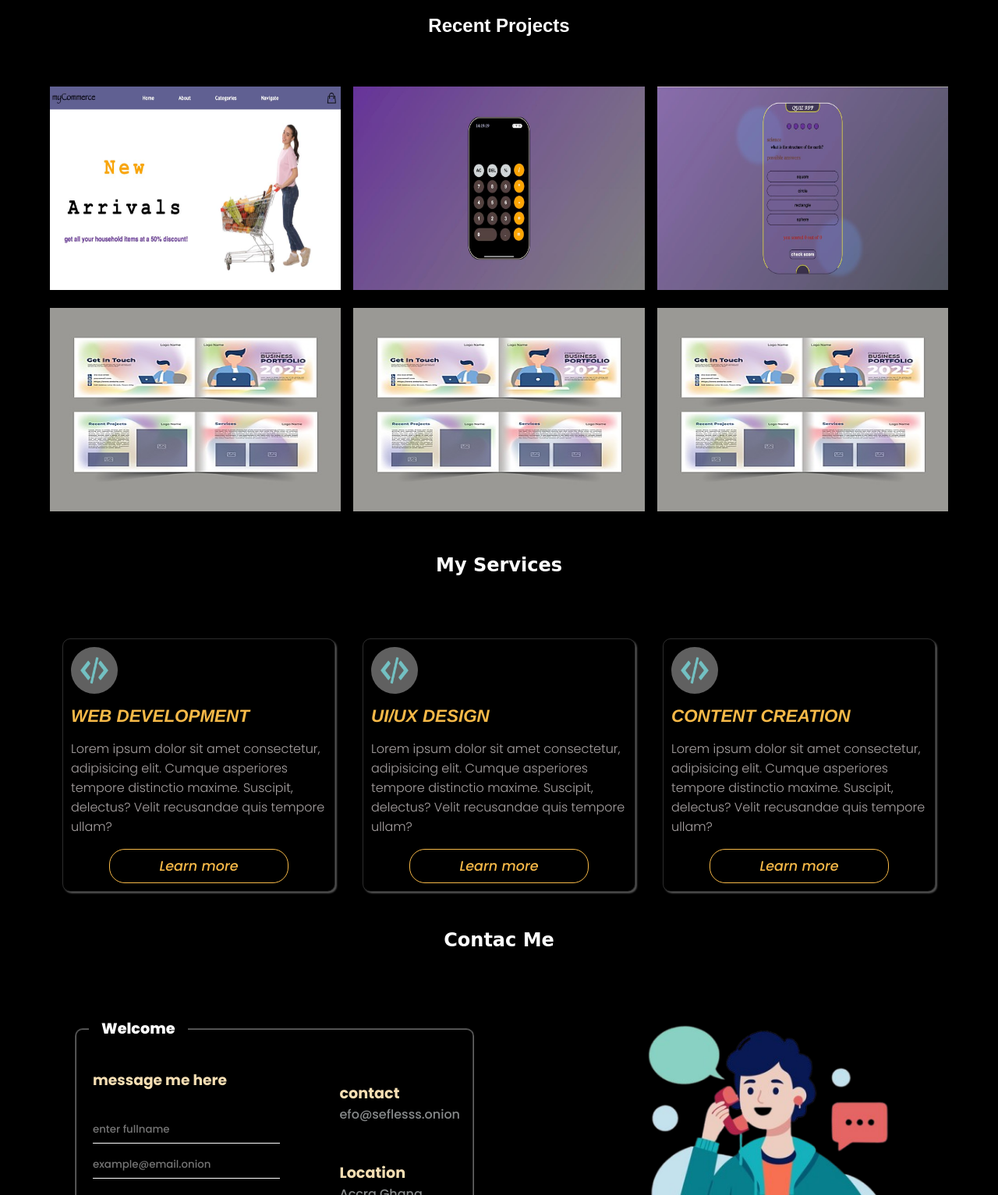
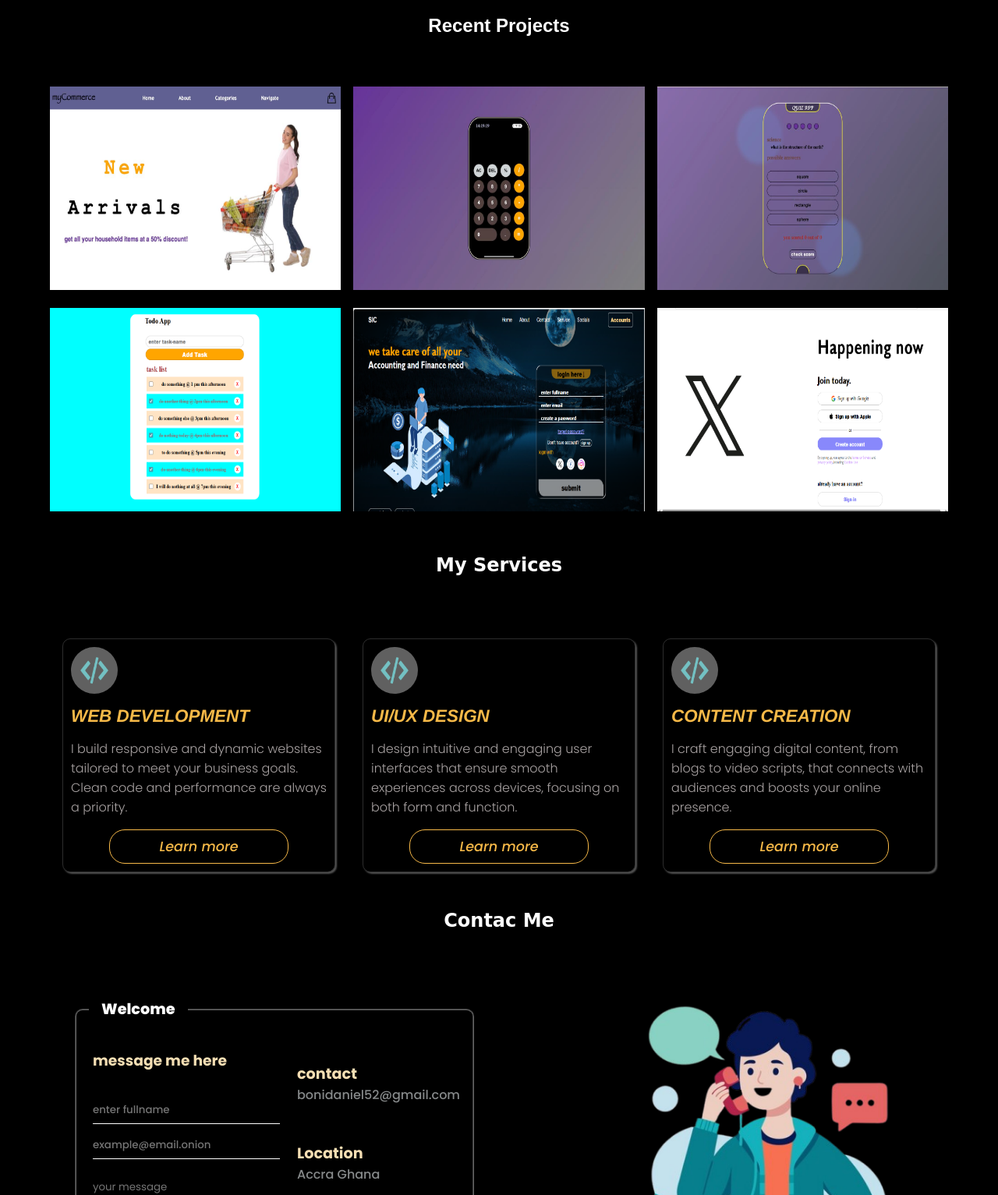
Before and after one commit to Stuck-in-code/personal-portfolio, a plain HTML site: page index.html in a window 1280 px wide. Shown: the part 1940-3473 px from the top of the page at 78% size. Drawn offline with nearby package versions, Linux system fonts and the light colour scheme.

Commit message:
made some last minutes changes

```diff
--- a/index.html
+++ b/index.html
@@ -94,7 +94,7 @@
           <div class="info-bottom">
             <div class="link-content">
   <ul class="list-items active-list" id="education">
-    <li><span>BSc in Accounting</span> <br> Graduated from University of Ghana with a strong foundation in finance and business.</li>
+    <li><span>BSc in Administration (Accounting)</span> <br> Graduated from University of Ghana with a strong foundation in finance and business.</li>
     <li><span>Web Development (MEST)</span> <br> Specialized in front-end development using React, Tailwind, and modern tools.</li>
     <li><span>Self-Taught Designer</span> <br> Learned UI design principles and applied them in personal and collaborative projects.</li>
     <li><span>Continuous Learning</span> <br> Always exploring new tools and best practices in the tech space via courses and tutorials.</li>
@@ -278,27 +278,40 @@
               </div>
             </div>
             <div class="port-details">
-              <a href="#"> <img src="images/dosomething image.jpg" alt="project"></a>
+              <a href="#"> <img src="images/todo-app.png" alt="project"></a>
               <div class="details-info">
-                <h3>project@name.onion</h3>
-                <p>Lorem ipsum dolor sit amet consectetur adipisicing elit. Veniam tenetur impedit ab totam mollitia. Modi assumenda nostrum aliquid nobis quasi?</p>
-                <a href="#"><img src="images/send_icon.onion-removebg-preview.png" alt=""></a>
+                <h3>Todo-Application</h3>
+                <p>
+                  ● Developed a dynamic task manager allowing users to add, check, and delete tasks.
+                  ● Demonstrated DOM manipulation and use of JavaScript for dynamic updates.
+                  ● Researched and followed tutorials to implement best practices.
+                </p>
+                <a href="https://stuck-in-code.github.io/Task-App/" target="_blank"><img src="images/send_icon.onion-removebg-preview.png" alt=""></a>
               </div>
             </div>
             <div class="port-details">
-              <a href="#"> <img src="images/dosomething image.jpg" alt="project"></a>
+              <a href="#"> <img src="images/accounting-website.png" alt="project"></a>
               <div class="details-info">
-                <h3>project@name.onion</h3>
-                <p>Lorem ipsum dolor sit amet consectetur adipisicing elit. Veniam tenetur impedit ab totam mollitia. Modi assumenda nostrum aliquid nobis quasi?</p>
-                <a href="#"><img src="images/send_icon.onion-removebg-preview.png" alt=""></a>
+                <h3>Single-page Website</h3>
+                <p>
+                   Designed a single-page website for a fictional accounting and finance firm.
+                  ● Used HTML and CSS to build a professional layout inspired by real industry websites.
+                  ● Merged a passion for accounting with design.
+                </p>
+                <a href="https://stuck-in-code.github.io/Accounting-website/" target="_blank"><img src="images/send_icon.onion-removebg-preview.png" alt=""></a>
               </div>
             </div>
             <div class="port-details">
-              <a href="#"> <img src="images/dosomething image.jpg" alt="project"></a>
+              <a href=""> <img src="images/twitter-website.png" alt="project"></a>
               <div class="details-info">
-                <h3>project@name.onion</h3>
-                <p>Lorem ipsum dolor sit amet consectetur adipisicing elit. Veniam tenetur impedit ab totam mollitia. Modi assumenda nostrum aliquid nobis quasi?</p>
-                <a href="#"><img src="images/send_icon.onion-removebg-preview.png" alt=""></a>
+                <h3>Twitter Clone</h3>
+                <p>
+                  ● Designed login and signup pages mimicking Twitter’s interface.
+                  ● Implemented button-based page switching and hover effects using HTML, CSS, and
+                  JavaScript.
+                  ● Focused on replicating real-world UI/UX behaviors.
+                </p>
+                <a href="https://stuck-in-code.github.io/Twitter-Login-project/" target="_blank"><img src="images/send_icon.onion-removebg-preview.png" alt=""></a>
               </div>
             </div>
           </div>
@@ -308,22 +321,25 @@
           <div class="services-content">
             <div class="services-details">
               <img src="images/new_icon.onion-removebg-preview.png" alt="icon">
-                  <h4>WEB DEVELOPMENT</h4>
-              <p>Lorem ipsum dolor sit amet consectetur, adipisicing elit. Cumque asperiores tempore distinctio maxime. Suscipit, delectus? Velit recusandae quis tempore ullam?</p>
+              <h4>WEB DEVELOPMENT</h4>
+              <p>I build responsive and dynamic websites tailored to meet your business goals. Clean code and performance are always a priority.</p>
               <button>Learn more</button>
             </div>
+
             <div class="services-details">
               <img src="images/new_icon.onion-removebg-preview.png" alt="icon">
               <h4>UI/UX DESIGN</h4>
-              <p>Lorem ipsum dolor sit amet consectetur, adipisicing elit. Cumque asperiores tempore distinctio maxime. Suscipit, delectus? Velit recusandae quis tempore ullam?</p>
+              <p>I design intuitive and engaging user interfaces that ensure smooth experiences across devices, focusing on both form and function.</p>
               <button>Learn more</button>
             </div>
+
             <div class="services-details">
               <img src="images/new_icon.onion-removebg-preview.png" alt="icon">
               <h4>CONTENT CREATION</h4>
-              <p>Lorem ipsum dolor sit amet consectetur, adipisicing elit. Cumque asperiores tempore distinctio maxime. Suscipit, delectus? Velit recusandae quis tempore ullam?</p>
+              <p>I craft engaging digital content, from blogs to video scripts, that connects with audiences and boosts your online presence.</p>
               <button>Learn more</button>
             </div>
+
           </div>
         </div>
         <div class="contact-section">
@@ -346,7 +362,7 @@
                   <div class="directions">
                     <div class="inner-div">
                       <h3>contact</h3>
-                      <span>efo@seflesss.onion</span>
+                      <span>bonidaniel52@gmail.com</span>
                     </div>
                     <div class="inner-div">
                       <h3>Location</h3>
```
Also changed, not shown: images/accounting-website.png (added), images/todo-app.png (added), images/twitter-website.png (added).
